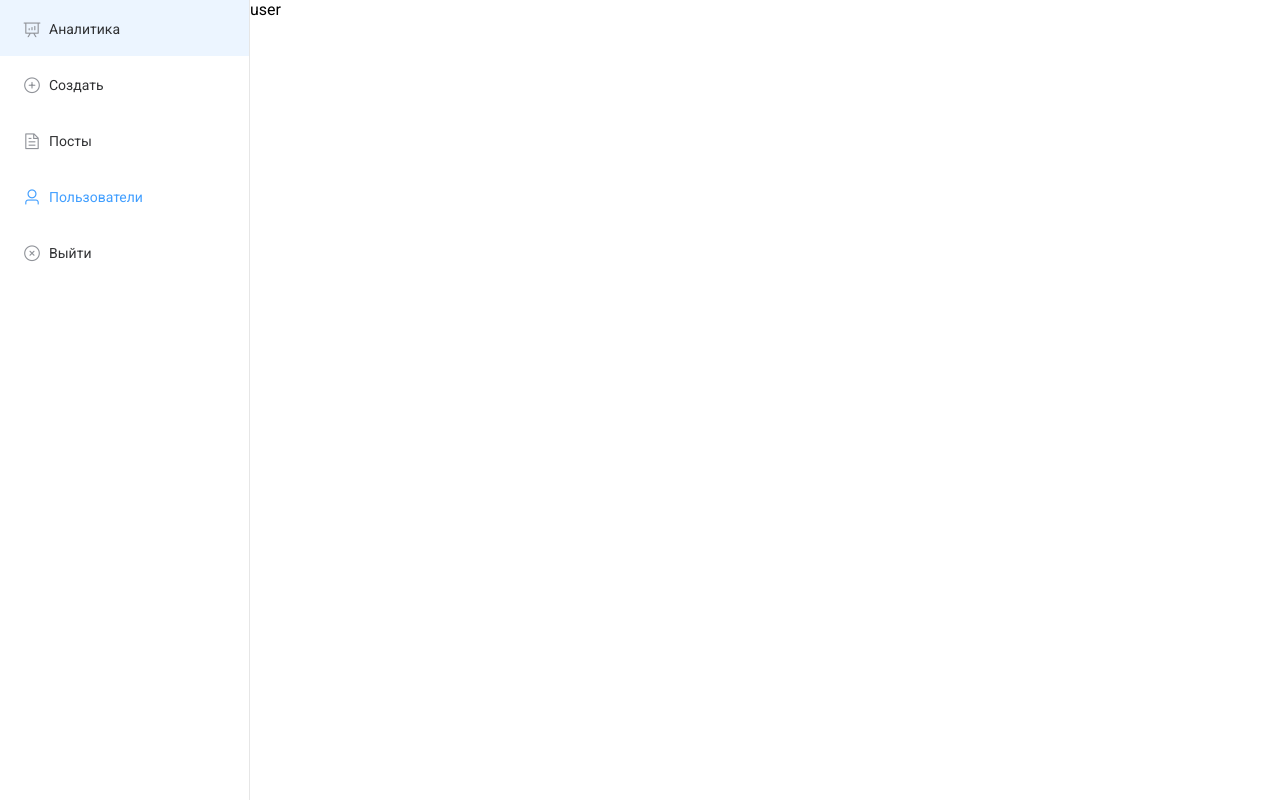
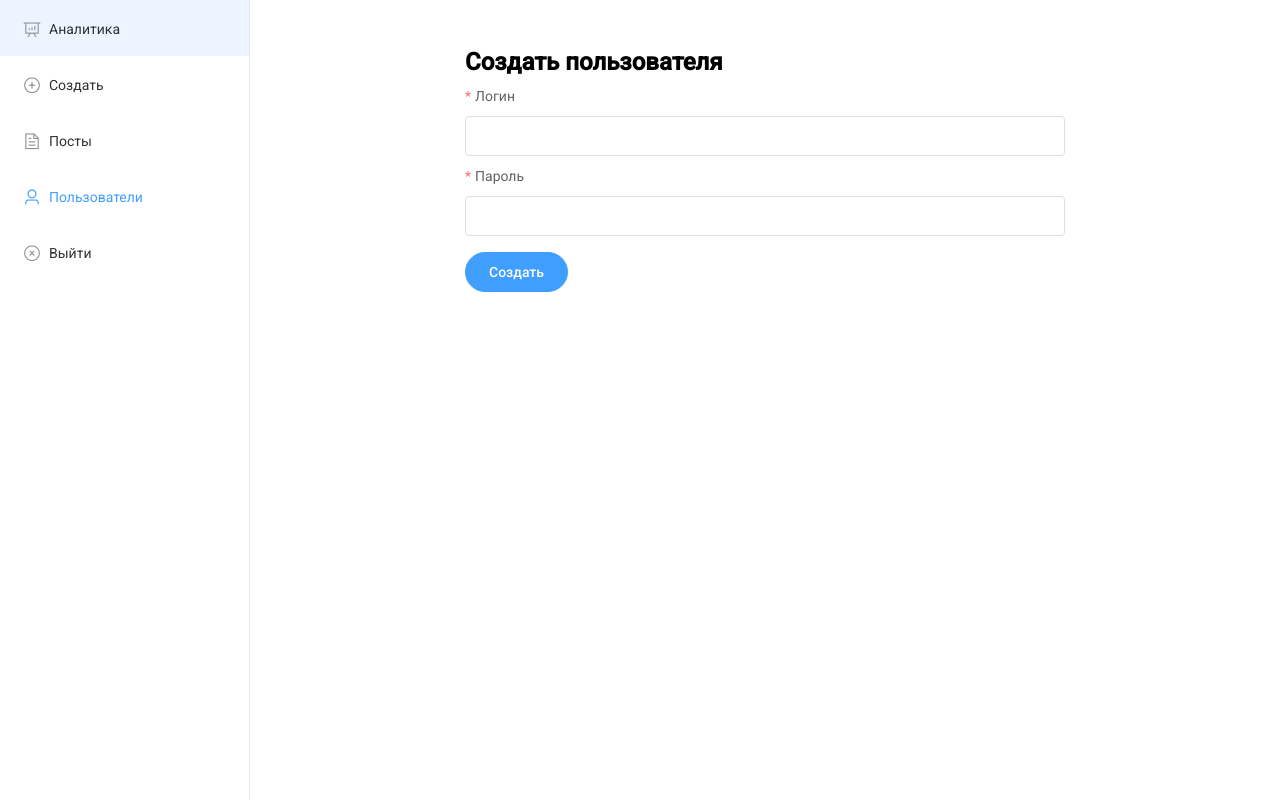
Before and after one commit to OmelyanenkoV/Nuxt-blog, a Nuxt app: page /admin/user in a window 1280 px wide. Built offline with nearby package versions, Linux system fonts and the light colour scheme; no server answers.

Commit message:
added function for users creation

```diff
--- a/pages/admin/user.vue
+++ b/pages/admin/user.vue
@@ -1,5 +1,27 @@
 <template>
-  <div class="user">user</div>
+  <div class="user">
+    <el-form
+      ref="form"
+      :model="controls"
+      :rules="rules"
+      @submit.native.prevent="onSubmit"
+    >
+      <h2>Создать пользователя</h2>
+      <el-form-item label="Логин" prop="login">
+        <el-input v-model.trim="controls.login" />
+      </el-form-item>
+      <div class="mb-1">
+        <el-form-item label="Пароль" prop="password">
+          <el-input v-model.trim="controls.password" type="password" />
+        </el-form-item>
+      </div>
+      <el-form-item>
+        <el-button type="primary" :loading="loading" round native-type="submit"
+          >Создать</el-button
+        >
+      </el-form-item>
+    </el-form>
+  </div>
 </template>
 
 <script>
@@ -8,7 +30,64 @@
   components: {},
   layout: 'admin',
   middleware: ['admin.auth'],
+  data() {
+    return {
+      loading: false,
+      controls: {
+        login: '',
+        password: '',
+      },
+      rules: {
+        login: [
+          {
+            required: true,
+            message: 'Введите логин',
+            trigger: 'blur',
+          },
+        ],
+        password: [
+          {
+            required: true,
+            message: 'Введите пароль',
+            trigger: 'blur',
+          },
+          {
+            min: 6,
+            message: 'Пароль должен быть не менее 6 символов',
+            trigger: 'blur',
+          },
+        ],
+      },
+    }
+  },
+  methods: {
+    onSubmit() {
+      this.$refs.form.validate(async (valid) => {
+        if (valid) {
+          this.loading = true
+          try {
+            const formData = {
+              login: this.controls.login,
+              password: this.controls.password,
+            }
+            await this.$store.dispatch('auth/CREATE_USER', formData)
+            this.$message.success('Новый пользователь добавлен')
+            this.controls.login = this.controls.password = ''
+            this.loading = false
+          } catch (e) {
+            this.loading = false
+          }
+        }
+      })
+    },
+  },
 }
 </script>
 
-<style lang="scss" scoped></style>
+<style lang="scss" scoped>
+.user {
+  padding-top: 3rem;
+  margin: 0 auto;
+  max-width: 600px;
+}
+</style>
--- a/store/auth.js
+++ b/store/auth.js
@@ -1,5 +1,5 @@
 export const state = () => ({
-  token: null,
+  token: true,
 })
 
 export const mutations = {
@@ -23,6 +23,11 @@
       throw e
     }
   },
+  async CREATE_USER({ commit }, formData) {
+    try {
+      await console.log('created user', formData)
+    } catch (e) {}
+  },
   SET_TOKEN({ commit }, token) {
     commit('SET_TOKEN', token)
   },
```
